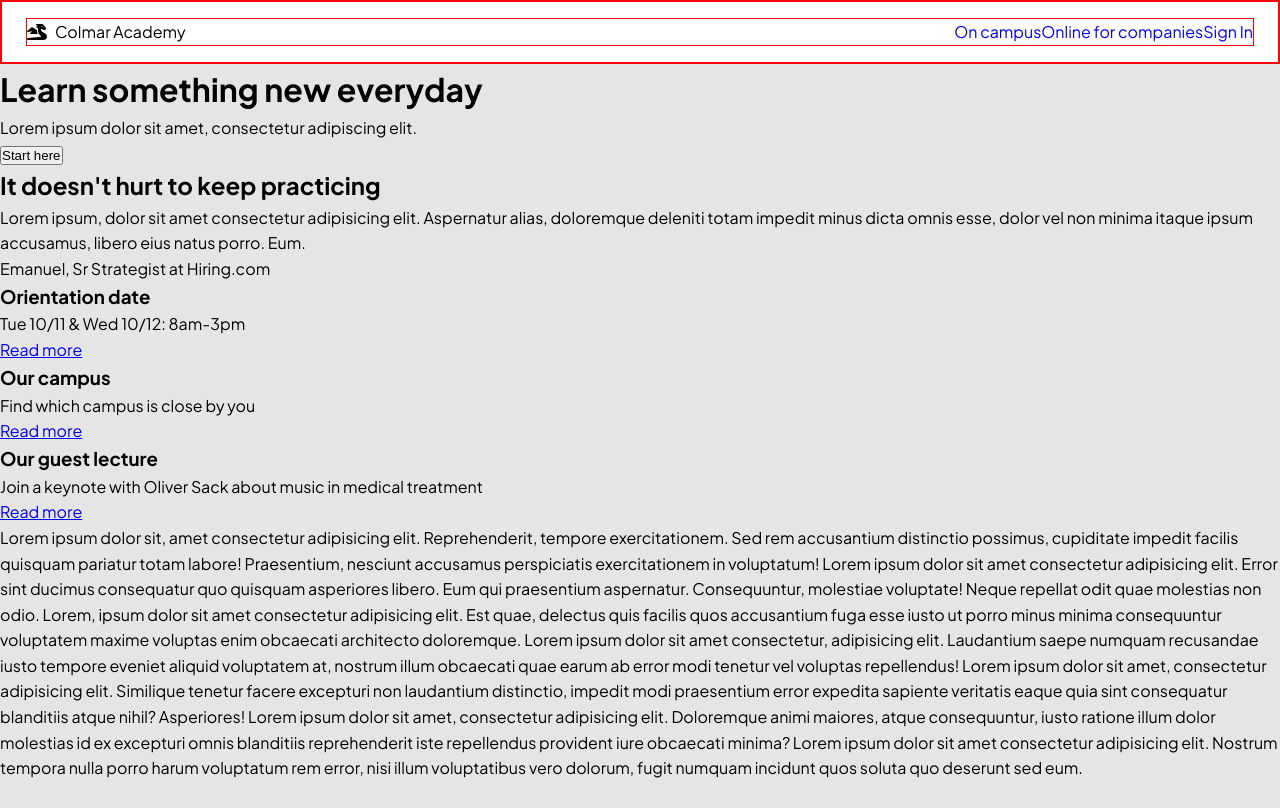
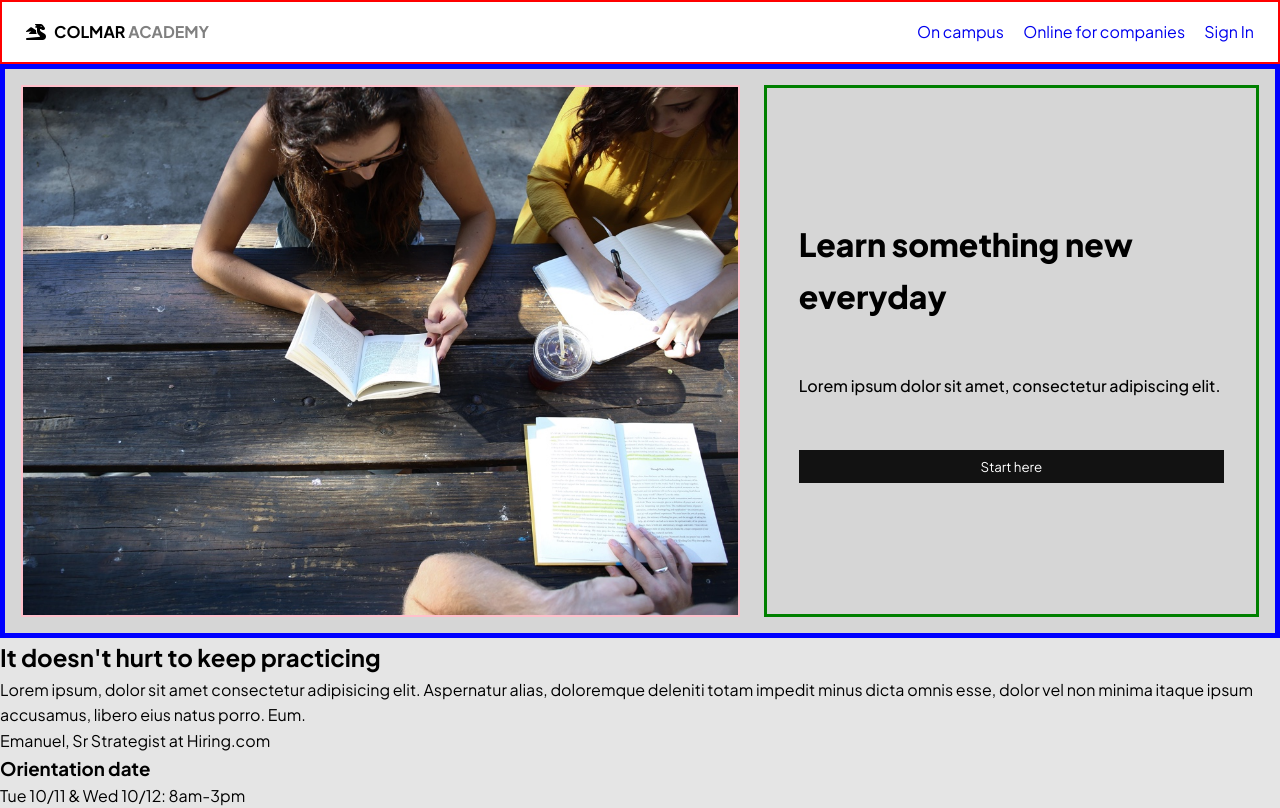
Before and after one commit to BurbujaDeJabon/colmar-academy, a plain HTML site: page index.html in a window 1280 px wide. Shown: the top 808 px of the page. Drawn offline with Linux system fonts and the light colour scheme.

Commit message:
current state of affairs = a mess

```diff
--- a/index.html
+++ b/index.html
@@ -61,13 +61,15 @@
 
         <!--jumbotron-->
         <div class="jumbotron">
-            <div class="jumbotron__img">
+            <div class="jumbotron__left">
                 <img src="./images/banner.jpg"> </img>
             </div>
+
+            <div class="jumbotron__right">
             <h1>Learn something new everyday</h1>
             <p class="jumbotron-txt">Lorem ipsum dolor sit amet, consectetur adipiscing elit.</p>
             <button class="jumbotron-cta">Start here</button>
-
+            </div>
         </div>
 
         <!--miditron-->
--- a/style.css
+++ b/style.css
@@ -7,6 +7,7 @@
 body {
     font-family: 'Plus Jakarta Sans', serif;
     line-height: 1.6;
+    text-wrap: pretty;
 }
 
 /* Global */
@@ -14,6 +15,12 @@ body {
 img {
     display: block;
     max-width: 100%;
+}
+
+/* Typography */
+
+h1 {
+    font-weight: 800;
 }
 
 /* Nav */
@@ -44,7 +51,6 @@ header {
     display: flex;
     justify-content: space-evenly;
     list-style: none;
-    border: solid 1px red;
 }
 
 .primary-nav__link {
@@ -61,25 +67,66 @@ header {
 
 /* Jumbotron */
 
-.jumbotron__img img {
-    display: none;
+.jumbotron {
+    background-color: #d6d6d6;
+    border: solid 5px blue;
+}
+
+.jumbotron__left {
+    border: solid 2px pink;
+    overflow: hidden;
+}
+
+.jumbotron__right {
+    border: solid 3px green;
+    padding: 2rem;
+}
+
+
+.jumbotron-cta {
+    border: none;
+    outline: none;
+    cursor: pointer;
+    padding: 8px;
+    width: 100%;
+    font-family: inherit;
+    background-color: #121212;
+    color: white;
+}
+
+.jumbotron-txt {
+    padding: 32px 0;
 }
 
 /* Smaller screens only */
 
-@media only screen and (max-width: 625px) {
+@media only screen and (max-width: 775px) {
+
 
 }
 /* Larger screens */
 
-@media only screen and (min-width: 625px) {
+@media only screen and (min-width: 775px) {
     body {
         background-color: #e5e5e5;
     }
 
+    .primary-nav__list {
+        gap: 1.2rem;
+    }
+
     .primary-nav__logo {
         margin-right: auto;
+        text-transform: uppercase;
+        font-weight: 700;
+
     }
+
+    .highlight {
+        color: gray;
+    }
+
+
     .primary-nav__logo span {
         display: inline-block;
     }
@@ -89,4 +136,25 @@ header {
     .primary-nav__link .nav-text {
         display: inline-block;
     }
+
+
+    /* Larger screens Jumbotron layout */
+
+    .jumbotron {
+        display: grid;
+        grid-template-columns: 1fr 40%;
+        gap: 24px;
+        background-color: #d6d6d6;
+        padding: 1em;
+    }
+
+    .jumbotron__right {
+        display: grid;
+        place-content: center;
+        gap: 1.2rem;
+    }
+
+    .jumbotron-txt {
+        font-weight: 500;
+    }
 }
```
